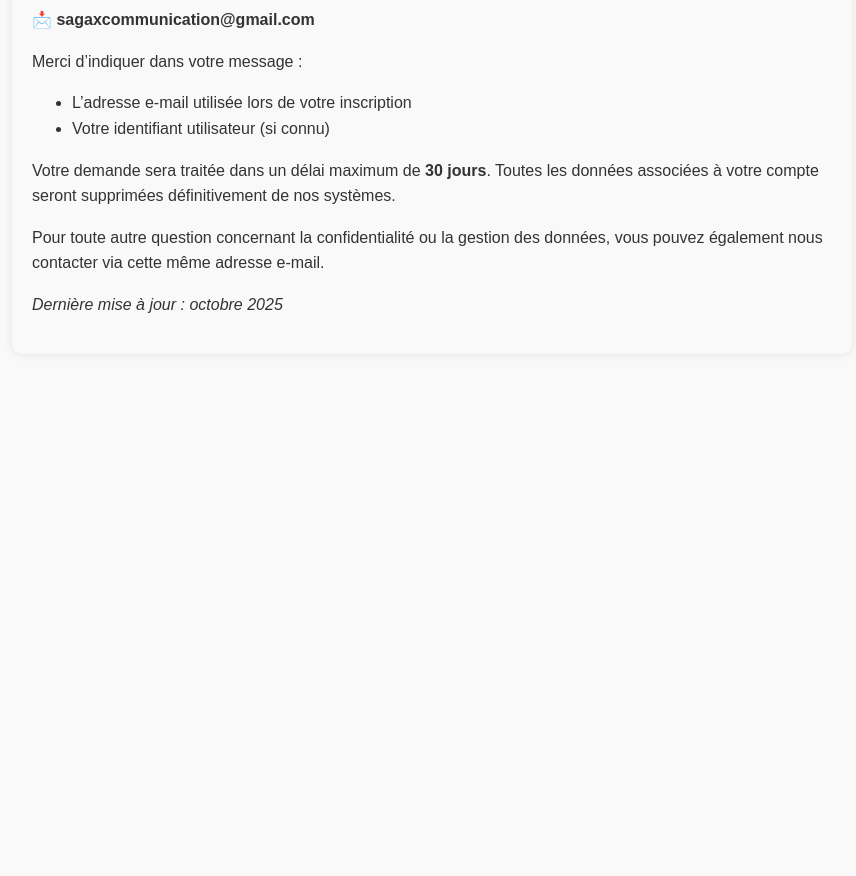
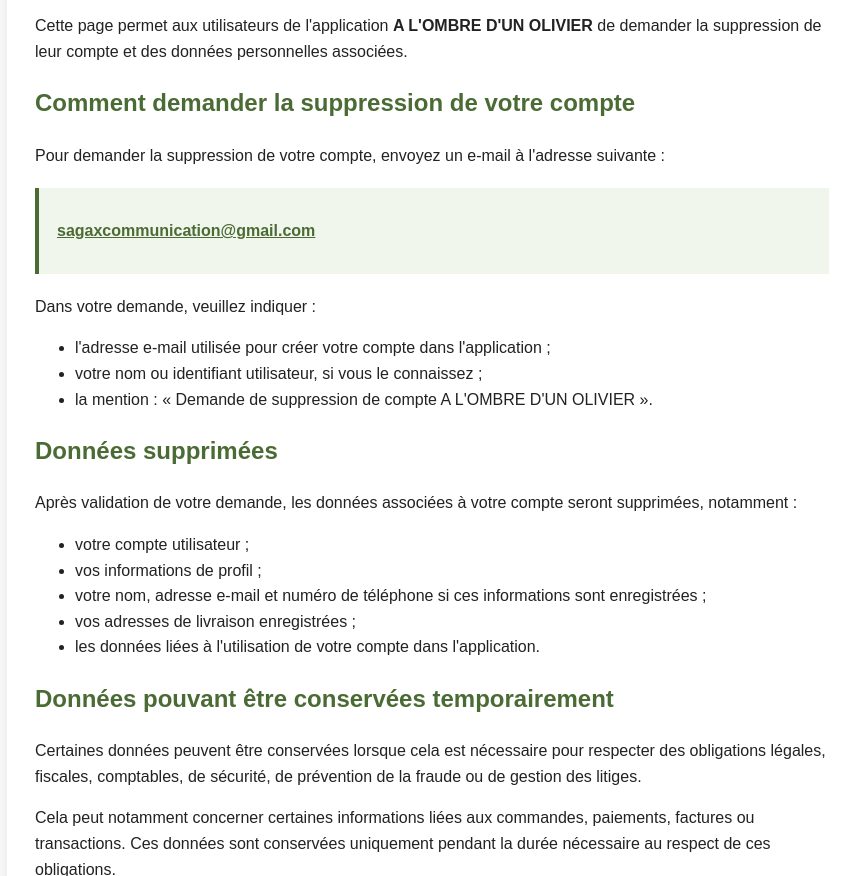
Before and after one commit to sagaxcommunication-code/privacy-policy, a plain HTML site: page suppression-compte.html in a window 1280 px wide. Shown: the part 224-1100 px from the top of the page, without its empty margins (208-1064 px from the left). Before the commit the page ends 800 px from the top, so only its background shows below. Drawn offline with Linux system fonts and the light colour scheme.

Commit message:
Update suppression-compte.html

```diff
--- a/suppression-compte.html
+++ b/suppression-compte.html
@@ -3,35 +3,132 @@
 <head>
   <meta charset="UTF-8">
   <meta name="viewport" content="width=device-width, initial-scale=1.0">
-  <title>Suppression de compte - À l'ombre d'un olivier</title>
+  <title>Suppression de compte – A L'OMBRE D'UN OLIVIER</title>
   <style>
     body {
       font-family: Arial, sans-serif;
       line-height: 1.6;
       background-color: #f9f9f9;
-      color: #333;
-      max-width: 800px;
-      margin: 50px auto;
-      padding: 20px;
+      color: #222;
+      max-width: 850px;
+      margin: 40px auto;
+      padding: 24px;
+    }
+
+    main {
+      background: #ffffff;
+      padding: 28px;
       border-radius: 10px;
-      box-shadow: 0 0 10px rgba(0,0,0,0.1);
+      box-shadow: 0 0 12px rgba(0,0,0,0.08);
     }
-    h1 {
-      color: #ff6600;
+
+    h1, h2 {
+      color: #4b6b35;
+    }
+
+    a {
+      color: #4b6b35;
+      font-weight: bold;
+    }
+
+    .box {
+      background: #f1f6ed;
+      border-left: 4px solid #4b6b35;
+      padding: 14px 18px;
+      margin: 20px 0;
     }
   </style>
 </head>
+
 <body>
-  <h1>Suppression de compte</h1>
-  <p>Si vous souhaitez supprimer votre compte et toutes vos données associées à l’application <strong>[Nom de ton application]</strong>, veuillez nous envoyer un e-mail à l’adresse suivante :</p>
-  <p><strong>📩 sagaxcommunication@gmail.com</strong></p>
-  <p>Merci d’indiquer dans votre message :</p>
-  <ul>
-    <li>L’adresse e-mail utilisée lors de votre inscription</li>
-    <li>Votre identifiant utilisateur (si connu)</li>
-  </ul>
-  <p>Votre demande sera traitée dans un délai maximum de <strong>30 jours</strong>. Toutes les données associées à votre compte seront supprimées définitivement de nos systèmes.</p>
-  <p>Pour toute autre question concernant la confidentialité ou la gestion des données, vous pouvez également nous contacter via cette même adresse e-mail.</p>
-  <p><em>Dernière mise à jour : octobre 2025</em></p>
+  <main>
+    <h1>Suppression de compte – A L'OMBRE D'UN OLIVIER</h1>
+
+    <p>
+      Cette page permet aux utilisateurs de l'application <strong>A L'OMBRE D'UN OLIVIER</strong>
+      de demander la suppression de leur compte et des données personnelles associées.
+    </p>
+
+    <h2>Comment demander la suppression de votre compte</h2>
+
+    <p>
+      Pour demander la suppression de votre compte, envoyez un e-mail à l'adresse suivante :
+    </p>
+
+    <div class="box">
+      <p>
+        <a href="mailto:sagaxcommunication@gmail.com">sagaxcommunication@gmail.com</a>
+      </p>
+    </div>
+
+    <p>
+      Dans votre demande, veuillez indiquer :
+    </p>
+
+    <ul>
+      <li>l'adresse e-mail utilisée pour créer votre compte dans l'application ;</li>
+      <li>votre nom ou identifiant utilisateur, si vous le connaissez ;</li>
+      <li>la mention : « Demande de suppression de compte A L'OMBRE D'UN OLIVIER ».</li>
+    </ul>
+
+    <h2>Données supprimées</h2>
+
+    <p>
+      Après validation de votre demande, les données associées à votre compte seront supprimées,
+      notamment :
+    </p>
+
+    <ul>
+      <li>votre compte utilisateur ;</li>
+      <li>vos informations de profil ;</li>
+      <li>votre nom, adresse e-mail et numéro de téléphone si ces informations sont enregistrées ;</li>
+      <li>vos adresses de livraison enregistrées ;</li>
+      <li>les données liées à l'utilisation de votre compte dans l'application.</li>
+    </ul>
+
+    <h2>Données pouvant être conservées temporairement</h2>
+
+    <p>
+      Certaines données peuvent être conservées lorsque cela est nécessaire pour respecter des
+      obligations légales, fiscales, comptables, de sécurité, de prévention de la fraude ou de gestion
+      des litiges.
+    </p>
+
+    <p>
+      Cela peut notamment concerner certaines informations liées aux commandes, paiements, factures
+      ou transactions. Ces données sont conservées uniquement pendant la durée nécessaire au respect
+      de ces obligations.
+    </p>
+
+    <h2>Délai de traitement</h2>
+
+    <p>
+      Les demandes de suppression de compte sont traitées dans un délai maximum de
+      <strong>30 jours</strong> après réception de la demande complète.
+    </p>
+
+    <h2>Suppression partielle des données</h2>
+
+    <p>
+      Vous pouvez également nous contacter à la même adresse e-mail pour demander la suppression ou
+      la modification de certaines données personnelles, lorsque cela est possible sans supprimer
+      entièrement votre compte.
+    </p>
+
+    <h2>Contact</h2>
+
+    <p>
+      Pour toute question concernant la suppression de compte ou la protection de vos données,
+      vous pouvez nous contacter à :
+    </p>
+
+    <p>
+      <a href="mailto:sagaxcommunication@gmail.com">sagaxcommunication@gmail.com</a>
+    </p>
+
+    <p>
+      Dernière mise à jour : mai 2026
+    </p>
+  </main>
 </body>
 </html>
```
